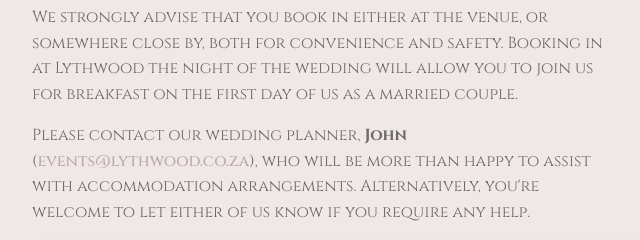
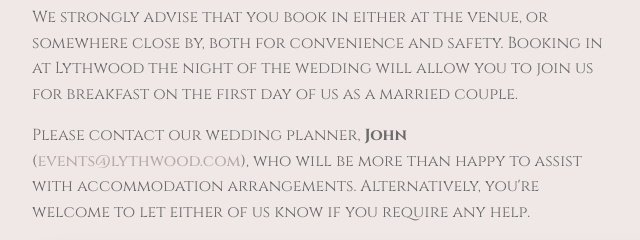
Before and after one commit to A-T-Consulting/ashwinandteshanya.co.za, a plain HTML site: page index.html in a window 1280 px wide. Shown: the part 2379-2619 px from the top of the page, 0-640 px from the left. Drawn offline with Linux system fonts and the light colour scheme; a web font is replaced by a local one.

Commit message:
Fixing email address

```diff
--- a/index.html
+++ b/index.html
@@ -213,7 +213,7 @@
                             convenience and safety. Booking in at Lythwood the night of the wedding will allow you to
                             join us for breakfast on the first day of us as a married couple.</p>
 
-                        <p>Please contact our wedding planner, <strong>John</strong> (<a href="mailto:events@lythwood.co.za">events@lythwood.co.za</a>),
+                        <p>Please contact our wedding planner, <strong>John</strong> (<a href="mailto:events@lythwood.com">events@lythwood.com</a>),
                             who will be more than happy to assist with accommodation arrangements. Alternatively, you're welcome to let either of us know if you require any help.</p>
 
 
```
